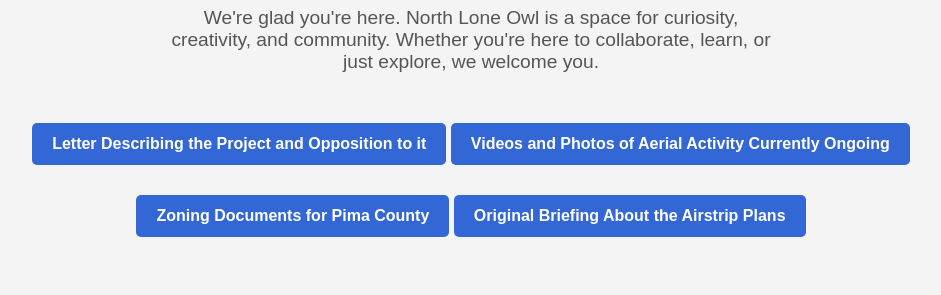
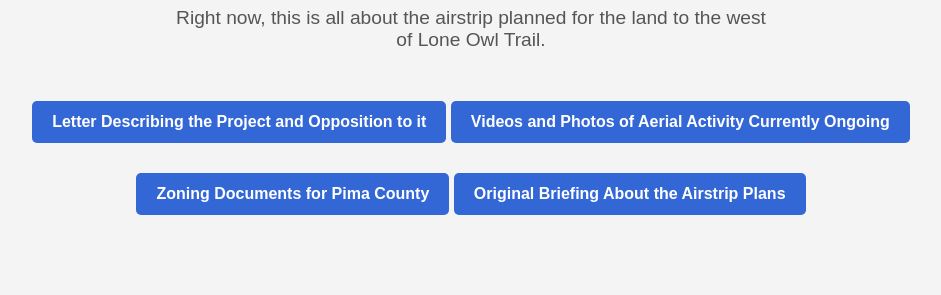
Before and after one commit to NorthLoneOwl/northloneowl, a plain HTML site: page index.html in a window 1280 px wide. Shown: the part 585-880 px from the top of the page, without its empty margins (169-1110 px from the left). After the commit the page ends 858 px from the top, so only its background shows below. Drawn offline with Linux system fonts and the light colour scheme.

Commit message:
Update index.html

```diff
--- a/index.html
+++ b/index.html
@@ -42,8 +42,7 @@
   <img src="Owl.webp" alt="North Lone Owl Logo">
   <h1>Welcome to the North Lone Owl Community</h1>
   <p>
-    We're glad you're here. North Lone Owl is a space for curiosity, creativity, and community.
-    Whether you're here to collaborate, learn, or just explore, we welcome you.
+    Right now, this is all about the airstrip planned for the land to the west of Lone Owl Trail.
   </p>
 
   <a class="drive-link" href="https://drive.google.com/file/d/16xadgtk3KaeX-rI5O4EVCya8licsQlWW/view?usp=sharing" target="_blank">
```
